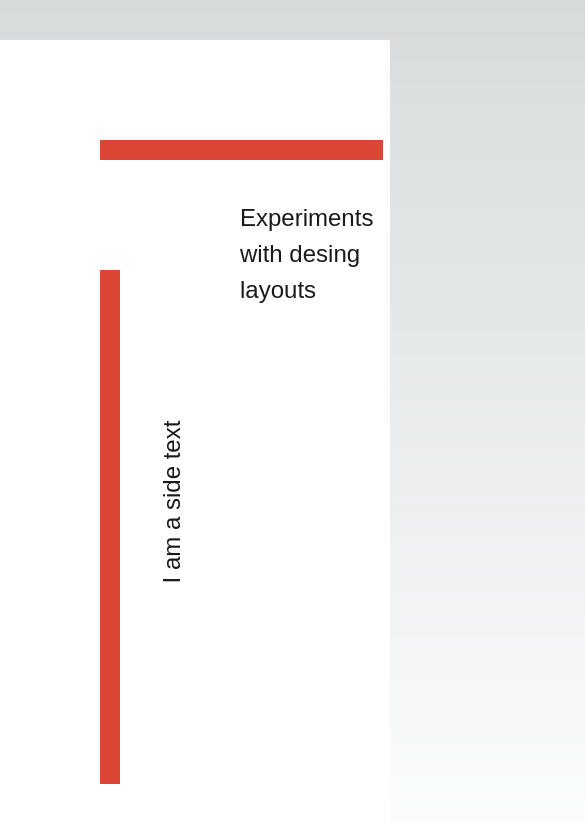
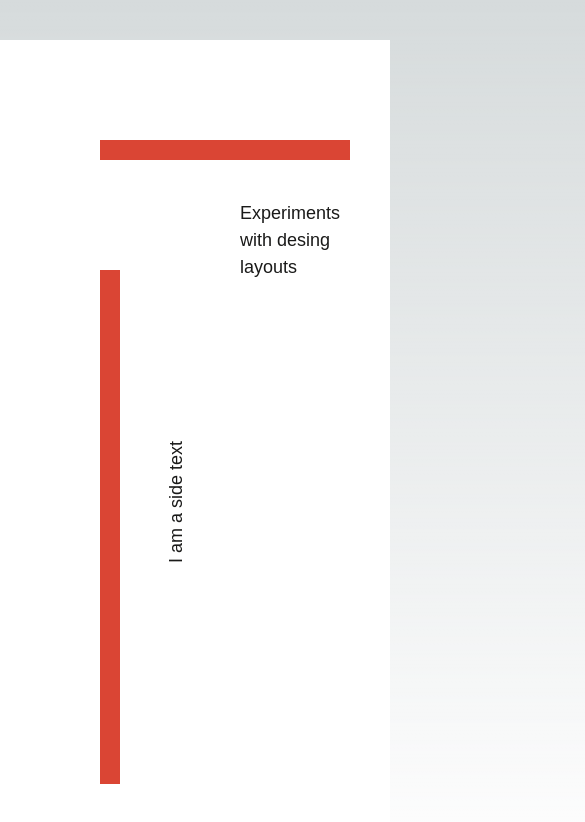
Before and after one commit to barbaraperic/doodle-motion, a Next.js app: page / in a window 390 px wide. Shown: the top 822 px of the page, 585 px wide, since content can reach past the window. Built offline with nearby package versions, Linux system fonts and the light colour scheme; a web font is replaced by a local one.

Commit message:
responsive typography

```diff
--- a/app/globals.css
+++ /dev/null
@@ -1,33 +0,0 @@
-@tailwind base;
-@tailwind components;
-@tailwind utilities;
-
-:root {
-    --foreground-hsl: hsl(40, 1%, 10%);
-    --background-start-rgb: 214, 219, 220;
-    --background-end-rgb: 255, 255, 255;
-}
-
-body {
-    color: var(--foreground-hsl);
-    background: linear-gradient(
-            to bottom,
-            transparent,
-            rgb(var(--background-end-rgb))
-        )
-        rgb(var(--background-start-rgb));
-}
-
-h1 {
-    font-family: var(--font-baumas);
-}
-
-p {
-    color: hsl(40, 1%, 10%);
-}
-
-@layer utilities {
-    .text-balance {
-        text-wrap: balance;
-    }
-}
--- /dev/null
+++ b/app/globals.scss
@@ -0,0 +1,56 @@
+@tailwind base;
+@tailwind components;
+@tailwind utilities;
+
+// These values are the minimum and maximum viewport sizes to apply the font scaling
+$min_width: 400;
+$max_width: 800;
+// These values represent the range of fon-tsize to apply
+// These values effect the base font-size, headings and other elements will scale proportionally
+$min_font: 12;
+$max_font: 24;
+
+:root {
+    --foreground-hsl: hsl(40, 1%, 10%);
+    --background-start-rgb: 214, 219, 220;
+    --background-end-rgb: 255, 255, 255;
+    font-size: #{$min_font}px;
+}
+
+@media (min-width: #{$min_width}px) and (max-width: #{$max_width}px) {
+    :root {
+        font-size: calc(
+            #{$min_font}px + (#{$max_font} - #{$min_font}) *
+                ((100vw - #{$min_width}px) / (#{$max_width} - #{$min_width}))
+        );
+    }
+}
+@media (min-width: #{$max_width}px) {
+    :root {
+        font-size: #{$max_font}px;
+    }
+}
+
+body {
+    color: var(--foreground-hsl);
+    background: linear-gradient(
+            to bottom,
+            transparent,
+            rgb(var(--background-end-rgb))
+        )
+        rgb(var(--background-start-rgb));
+}
+
+h1 {
+    font-family: var(--font-baumas);
+}
+
+p {
+    color: hsl(40, 1%, 10%);
+}
+
+@layer utilities {
+    .text-balance {
+        text-wrap: balance;
+    }
+}
--- a/app/page.tsx
+++ b/app/page.tsx
@@ -1,5 +1,5 @@
 import Image from 'next/image'
-import styles from './page.module.css'
+import styles from './page.module.scss'
 
 export default function Home() {
     return (
```
Also changed, not shown: app/layout.tsx (+18 -15 lines), package.json (+5 -4 lines), app/page.module.scss (renamed from app/page.module.css), 1 other file (tests, documents, lock files or other folders).
